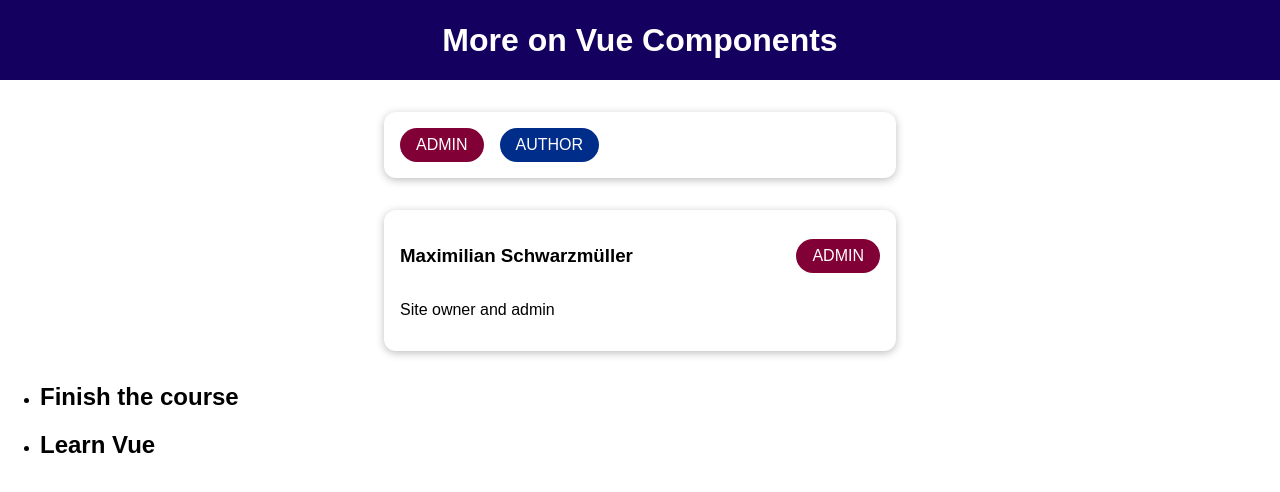
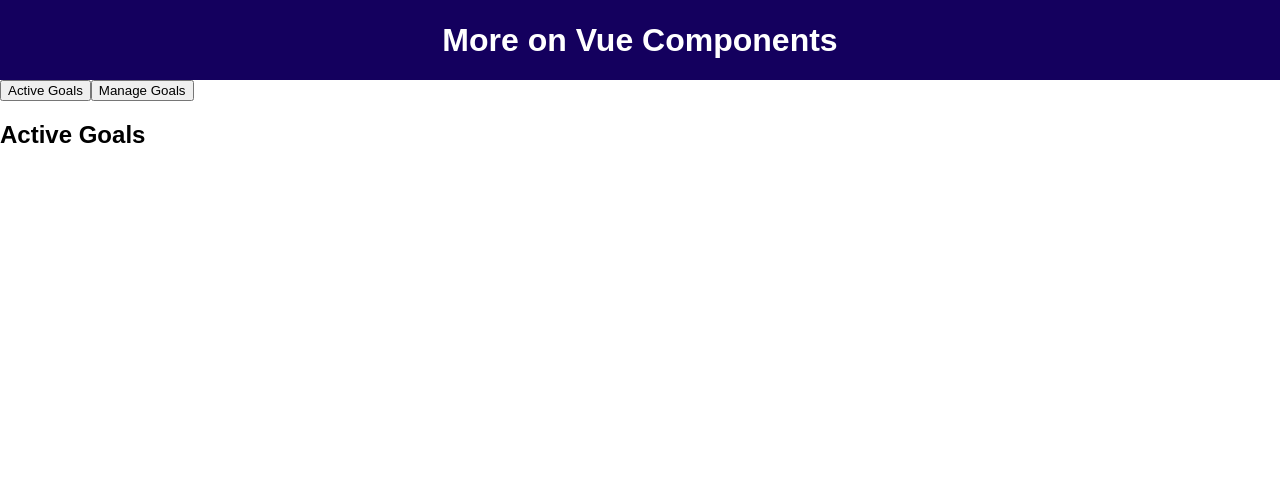
Before and after one commit to MatiasPuletti/vue-component-communication, a Vue app: page / in a window 1280 px wide. Shown: the top 492 px of the page. Built offline with nearby package versions, Linux system fonts and the light colour scheme.

Commit message:
Dynamic components

```diff
--- a/src/App.vue
+++ b/src/App.vue
@@ -2,40 +2,45 @@
   <div>
     <the-header></the-header>
     <!-- <TheHeader /> -->
-    <badge-list></badge-list>
-    <user-info
-      :full-name="activeUser.name"
-      :info-text="activeUser.description"
-      :role="activeUser.role"
-    ></user-info>
-    <course-goals #default="slotProps">
-      <h2>{{ slotProps.item }}</h2>
-      <p>{{ slotProps["another-prop"] }}</p>
-    </course-goals>
+    <button @click="setSelectedComponent('active-goals')">Active Goals</button>
+    <button @click="setSelectedComponent('manage-goals')">Manage Goals</button>
+    <!-- <active-goals v-if="selectedComponent === 'active-goals'"></active-goals> -->
+    <!-- <manage-goals v-if="selectedComponent === 'manage-goals'"></manage-goals> -->
+    <component :is="selectedComponent"></component>
   </div>
 </template>
 
 <script>
 import TheHeader from "./components/TheHeader.vue";
-import BadgeList from "./components/BadgeList.vue";
-import UserInfo from "./components/UserInfo.vue";
-import CourseGoals from "./components/CourseGoals.vue";
+// import BadgeList from "./components/BadgeList.vue";
+// import UserInfo from "./components/UserInfo.vue";
+// import CourseGoals from "./components/CourseGoals.vue";
+import ActiveGoals from "./components/ActiveGoals.vue";
+import ManageGoals from "./components/ManageGoals.vue";
 
 export default {
   components: {
     TheHeader,
-    BadgeList,
-    UserInfo,
-    CourseGoals,
+    // BadgeList,
+    // UserInfo,
+    // CourseGoals,
+    ActiveGoals,
+    ManageGoals,
   },
   data() {
     return {
+      selectedComponent: "active-goals",
       activeUser: {
         name: "Maximilian Schwarzmüller",
         description: "Site owner and admin",
         role: "admin",
       },
     };
+  },
+  methods: {
+    setSelectedComponent(cmp) {
+      this.selectedComponent = cmp;
+    },
   },
 };
 </script>
--- /dev/null
+++ b/src/components/ActiveGoals.vue
@@ -0,0 +1,3 @@
+<template>
+  <h2>Active Goals</h2>
+</template>
--- /dev/null
+++ b/src/components/ManageGoals.vue
@@ -0,0 +1,3 @@
+<template>
+  <h2>Manage Goals</h2>
+</template>
```
